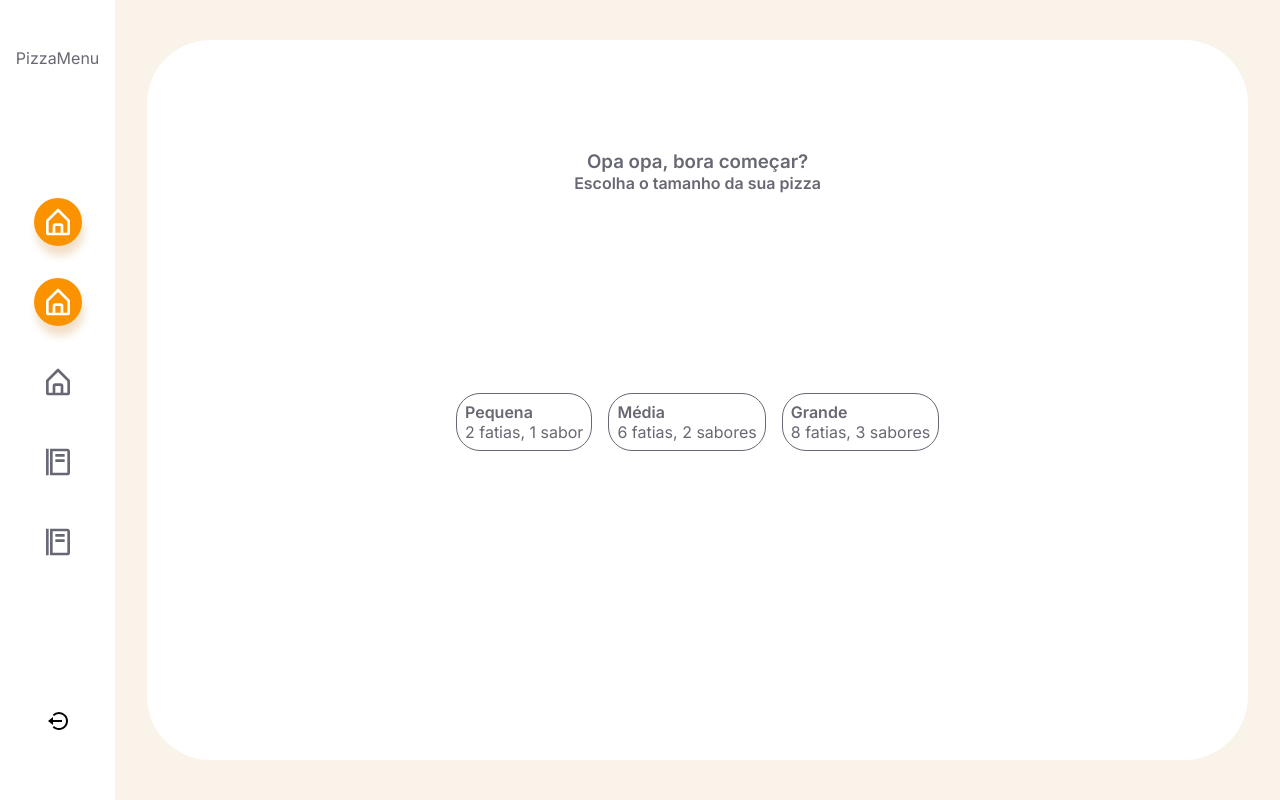
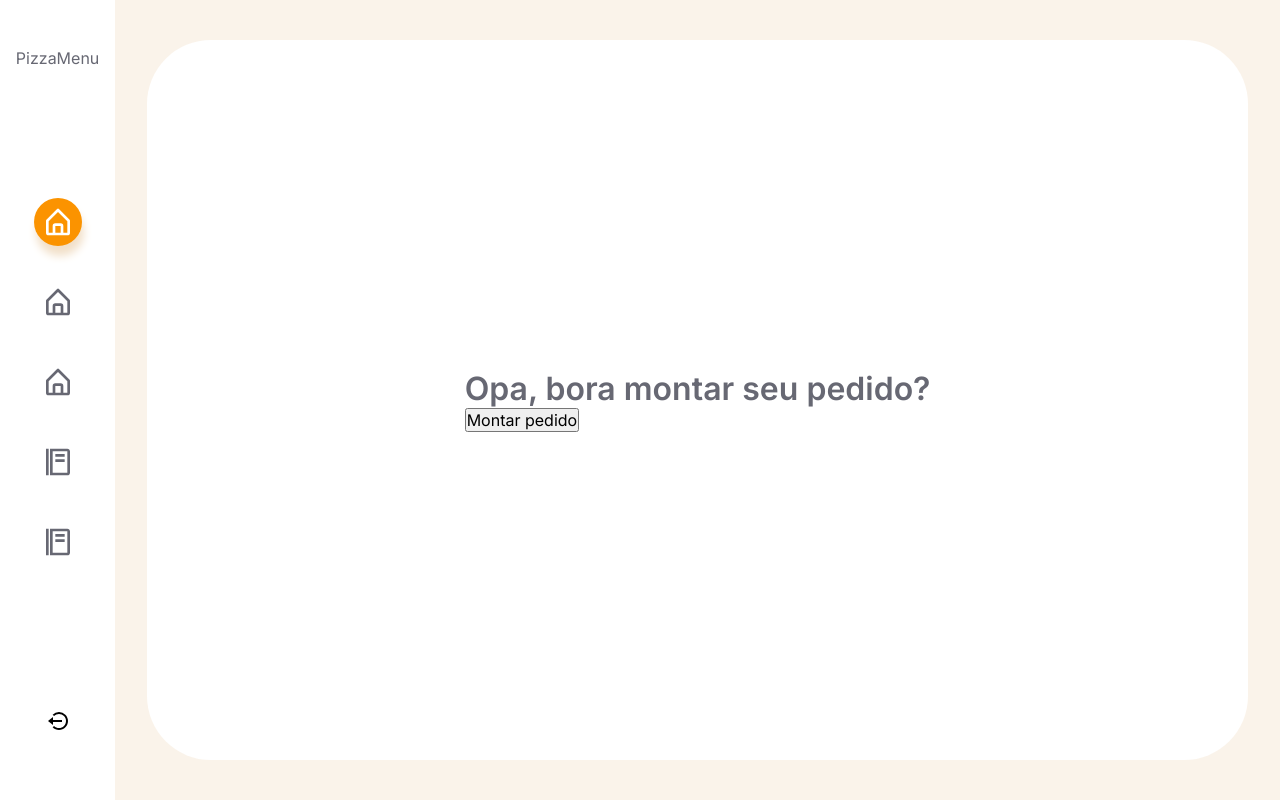
Before and after one commit to alvesrafa/pizzaria, a Next.js app: page / in a window 1280 px wide. Built offline with nearby package versions, Linux system fonts and the light colour scheme.

Commit message:
alteração no fluxo

```diff
--- a/src/components/Pizza/PizzaFlavour/index.tsx
+++ b/src/components/Pizza/PizzaFlavour/index.tsx
@@ -16,7 +16,6 @@ interface PizzaFlavourProps {
 
 function PizzaFlavour({ flavour, handleSelectFlavour }: PizzaFlavourProps) {
   const { pizza } = usePizza();
-  console.log('flavour', flavour, pizza);
   return (
     <Container onClick={() => handleSelectFlavour(flavour)}>
       <div className="item-header">
@@ -24,7 +23,7 @@ function PizzaFlavour({ flavour, handleSelectFlavour }: PizzaFlavourProps) {
       </div>
       <div className="item-body">
         <h4>{flavour.name}</h4>
-        <p>{numberToMoney(flavour.value[pizza?.size.id])}</p>
+        <p>{numberToMoney(flavour.value[pizza?.size?.id])}</p>
       </div>
     </Container>
   );
--- a/src/components/SideBar/index.tsx
+++ b/src/components/SideBar/index.tsx
@@ -65,11 +65,7 @@ function SideBar() {
         <ul>
           {menuItems.map((item, i) => {
             return (
-              <li
-                key={i}
-                onClick={() => changeStep(item.step)}
-                className={item.step <= step ? 'active' : ''}
-              >
+              <li key={i} className={item.step <= step ? 'active' : ''}>
                 {item.render}
               </li>
             );
--- a/src/context/OrderContext.tsx
+++ b/src/context/OrderContext.tsx
@@ -11,9 +11,20 @@ import { usePizza } from './PizzaContext';
 interface OrderProviderProps {
   children: ReactNode;
 }
+interface PizzaProps {
+  id: number;
+  size: object;
+}
+interface OrderProps {
+  pizzas: PizzaProps[];
+  address: {};
+  phone: string;
+}
 interface OrderContextProps {
   step: number;
   changeStep: (number: number) => void;
+  checkOut: () => void;
+  order: OrderProps;
 }
 
 const OrderContext = createContext({} as OrderContextProps);
@@ -21,30 +32,37 @@ const OrderContext = createContext({} as OrderContextProps);
 const useOrder = () => useContext(OrderContext);
 
 function OrderProvider({ children }: OrderProviderProps) {
-  const [step, setStep] = useState(1);
+  const [step, setStep] = useState(0);
   const { pizza } = usePizza();
 
-  const [order, setOrder] = useState({
+  useEffect(() => {
+    console.log('pizza', pizza);
+  }, [pizza]);
+
+  const [order, setOrder] = useState<OrderProps>({
     pizzas: [],
     address: {},
     phone: '',
   });
 
   const changeStep = (number) => {
+    if (step >= number) return;
+
     setStep(number);
   };
 
-  const addPizza = (quantity) => {
-    let pizzas = order.pizzas;
-    pizzas.push({ ...pizza, quantity });
-    // setPizza(null);
+  const checkOut = async () => {
+    console.log('a pizza', pizza);
+    let aaaa = [...order.pizzas, pizza];
+    console.log('Como fica o order', aaaa);
+    // await setOrder();
 
-    setOrder({ ...order, pizzas });
-    // toast(`Pizza adicionada ao pedido`);
+    alert('Opa pizza adicionada');
+    setStep(0);
   };
 
   return (
-    <OrderContext.Provider value={{ step, changeStep }}>
+    <OrderContext.Provider value={{ step, changeStep, order, checkOut }}>
       <PizzaProvider>{children}</PizzaProvider>
     </OrderContext.Provider>
   );
--- a/src/context/PizzaContext.tsx
+++ b/src/context/PizzaContext.tsx
@@ -5,12 +5,15 @@ import {
   useState,
   useEffect,
 } from 'react';
+import { useOrder } from './OrderContext';
 
 interface PizzaProviderProps {
   children: ReactNode;
 }
 interface PizzaContextProps {
-  addPizzaInformation: (values: any) => void;
+  addQuantity: (values: any) => void;
+  addFlavour: (values: any) => void;
+  addSize: (values: any) => void;
   pizza: {
     id: number;
     size: object;
@@ -23,13 +26,34 @@ const usePizza = () => useContext(PizzaContext);
 
 function PizzaProvider({ children }: PizzaProviderProps) {
   const [pizza, setPizza] = useState(null);
+  const { changeStep, checkOut } = useOrder();
 
-  const addPizzaInformation = (values) => {
-    setPizza({ ...pizza, ...values });
+  const addSize = (size) => {
+    setPizza({
+      ...pizza,
+      size: size,
+    });
+    changeStep(2);
+  };
+  const addFlavour = (flavour) => {
+    setPizza({
+      ...pizza,
+      flavour: flavour,
+    });
+    changeStep(3);
+  };
+  const addQuantity = (quantity) => {
+    const data = {
+      ...pizza,
+      quantity: quantity,
+    };
+    setPizza(data);
+
+    checkOut();
   };
 
   return (
-    <PizzaContext.Provider value={{ addPizzaInformation, pizza }}>
+    <PizzaContext.Provider value={{ pizza, addQuantity, addFlavour, addSize }}>
       {children}
     </PizzaContext.Provider>
   );
--- a/src/pages/main/Flavour/index.tsx
+++ b/src/pages/main/Flavour/index.tsx
@@ -8,17 +8,14 @@ import { Container } from './styles';
 interface FlavourProps {}
 
 function Flavour({}: FlavourProps) {
-  const { addPizzaInformation } = usePizza();
-  const { changeStep } = useOrder();
-  const handleSelectFlavour = (flavour) => {
-    addPizzaInformation({ flavour });
-    changeStep(2);
-  };
+  const { addFlavour } = usePizza();
+
   return (
     <Container>
       {flavours.map((flavour) => (
         <PizzaFlavour
-          handleSelectFlavour={handleSelectFlavour}
+          key={flavour.id}
+          handleSelectFlavour={() => addFlavour(flavour)}
           flavour={flavour}
         />
       ))}
--- a/src/pages/main/Quantity/index.tsx
+++ b/src/pages/main/Quantity/index.tsx
@@ -1,4 +1,4 @@
-import { ReactNode } from 'react';
+import { ReactNode, useState } from 'react';
 import { useOrder, usePizza } from '../../../context';
 
 import { Container } from './styles';
@@ -6,17 +6,21 @@ import { Container } from './styles';
 interface QuantityProps {}
 
 function Quantity({}: QuantityProps) {
-  const { addPizzaInformation } = usePizza();
-  const { changeStep } = useOrder();
-
-  const handleSelectSize = (quantity) => {
-    addPizzaInformation({ quantity });
-    changeStep(3);
-  };
+  const { addQuantity } = usePizza();
+  const [quantity, setQuantity] = useState(0);
 
   return (
     <Container>
-      <h1>Quantity</h1>
+      <h1>Informe a quantidade de pizzas dese sabor</h1>
+
+      <div>
+        <input
+          placeholder="Selecione a quantidade?"
+          onChange={(e) => setQuantity(Number(e.target.value))}
+        />
+
+        <button onClick={() => addQuantity(quantity)}>Finalizar</button>
+      </div>
     </Container>
   );
 }
--- a/src/pages/main/Size/index.tsx
+++ b/src/pages/main/Size/index.tsx
@@ -8,13 +8,7 @@ import { Container } from './styles';
 interface SizeProps {}
 
 function Size({}: SizeProps) {
-  const { addPizzaInformation } = usePizza();
-  const { changeStep } = useOrder();
-
-  const handleSelectSize = (size) => {
-    addPizzaInformation({ size });
-    changeStep(2);
-  };
+  const { addSize } = usePizza();
 
   return (
     <Container>
@@ -24,7 +18,7 @@ function Size({}: SizeProps) {
         {pizzaSizes.map((size) => (
           <PizzaSize
             key={size.id}
-            handleSelectSize={handleSelectSize}
+            handleSelectSize={() => addSize(size)}
             size={size}
           />
         ))}
--- a/src/pages/main/Starting/index.tsx
+++ b/src/pages/main/Starting/index.tsx
@@ -1,13 +1,41 @@
-import { ReactNode } from 'react';
+import { useEffect, useState } from 'react';
+import { useOrder } from '../../../context';
 
 import { Container } from './styles';
 
 interface StartingProps {}
 
 function Starting() {
+  const [hasPizzas, setHasPizzas] = useState(false);
+  const { order, changeStep, step } = useOrder();
+  const { pizzas } = order;
+
+  useEffect(() => {
+    console.log('pizzas', pizzas);
+    if (pizzas.length > 0) {
+      setHasPizzas(true);
+    } else {
+      setHasPizzas(false);
+    }
+  }, [pizzas]);
+
+  const startAssembly = () => {
+    changeStep(1);
+  };
+
+  if (hasPizzas) {
+    return (
+      <Container>
+        <h1>Opa bora </h1>
+        <button onClick={startAssembly}>Adicionar nova pizza</button>
+        <button>Finalizar pedido</button>
+      </Container>
+    );
+  }
   return (
     <Container>
-      <h1>Starting</h1>
+      <h1>Opa, bora montar seu pedido?</h1>
+      <button onClick={startAssembly}>Montar pedido</button>
     </Container>
   );
 }
```
